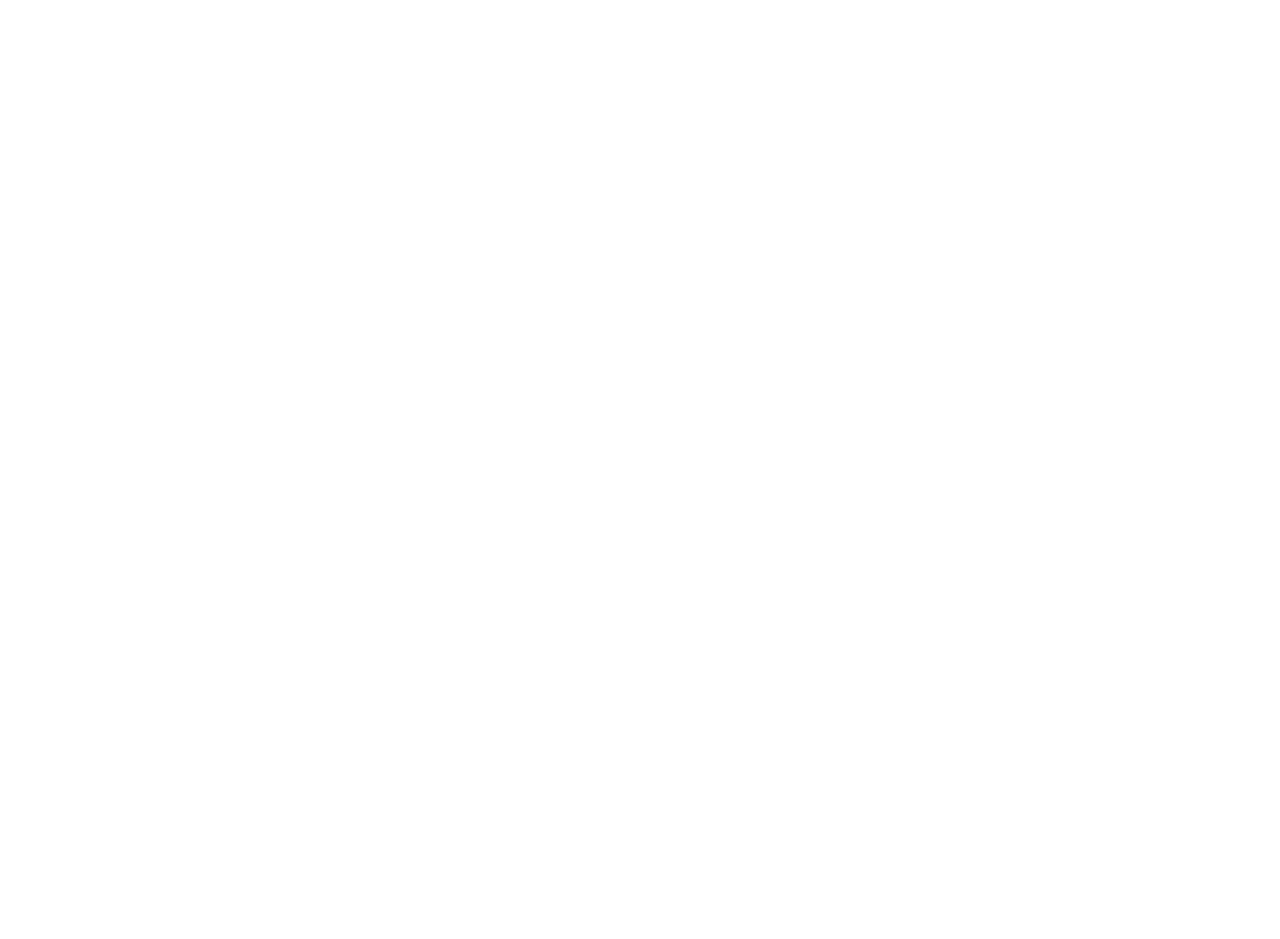
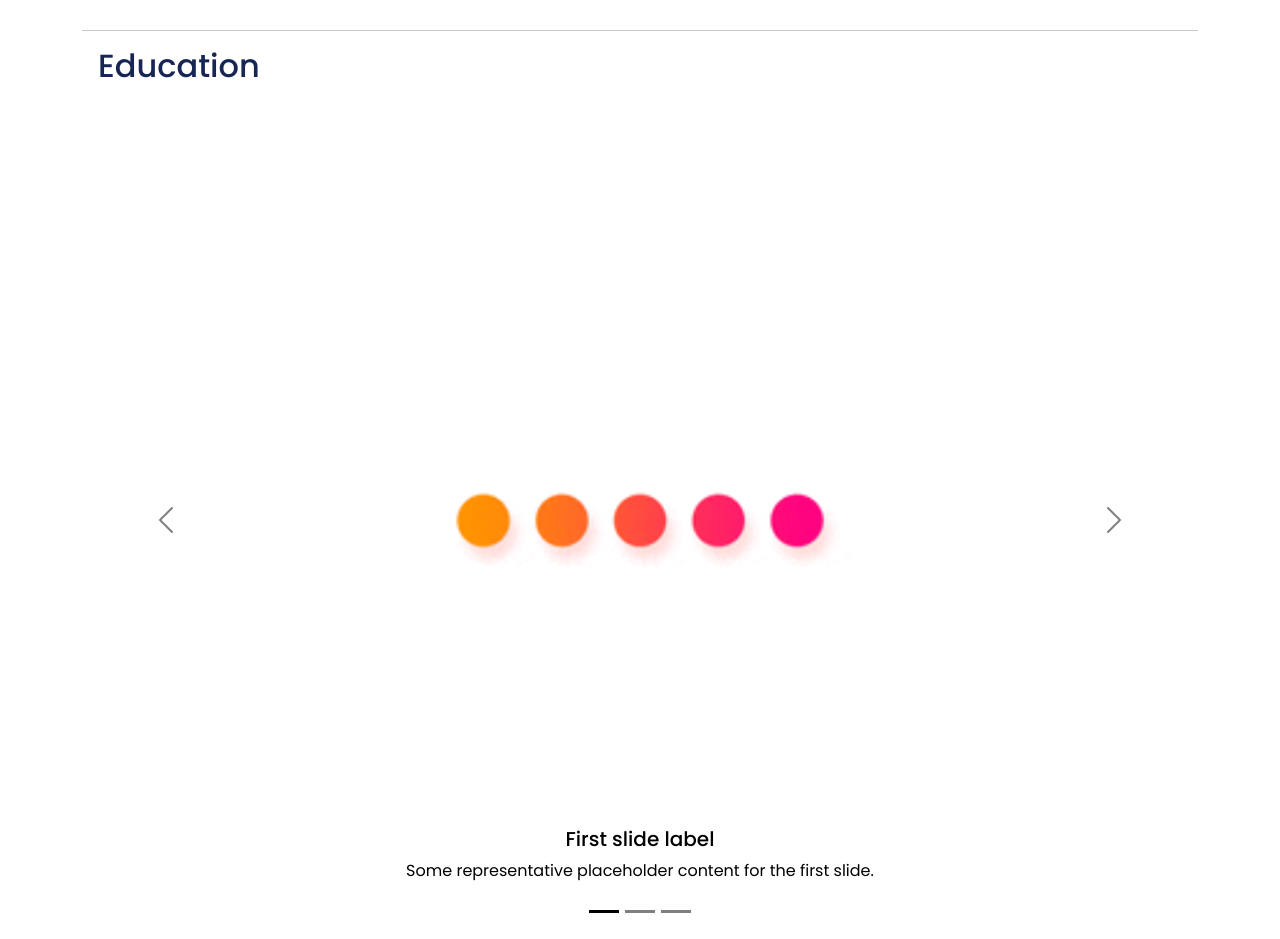
Before and after one commit to amaralBruno27866/the_hall_of_bones, a React (Vite) app in the folder myPortfolio/: page / in a window 1280 px wide. Shown: the part 1171-2110 px from the top of the page. Before the commit the page ends 1169 px from the top, so only its background shows below. Built offline with nearby package versions, Linux system fonts and the light colour scheme.

Commit message:
create: component education was created

```diff
--- a/myPortfolio/src/App.jsx
+++ b/myPortfolio/src/App.jsx
@@ -2,6 +2,7 @@
 import { Navbar } from './frontend/components/navbar';
 import { Home } from './frontend/components/home';
 import { About } from './frontend/components/about';
+import { Education } from './frontend/components/education';
 
 export function App() {
   return (
@@ -9,6 +10,7 @@
       <Navbar />
       <Home />
       <About />
+      <Education />
     </div>
   );
 }
--- /dev/null
+++ b/myPortfolio/src/frontend/components/education.jsx
@@ -0,0 +1,57 @@
+import React from 'react';
+import styles from '../../styles/education.module.css';
+import 'bootstrap/dist/js/bootstrap.bundle.min.js';
+import loading2 from '../../assets/images/loading_2.gif';
+
+export function Education() {
+  return (
+    <section className={styles.education}>
+      <hr />
+      <header>
+        <h1>
+          Education
+        </h1>
+      </header>
+      <div className={styles.carouselContainer}>
+        <div id="carouselExampleDark" className="carousel carousel-dark slide" data-bs-ride="carousel">
+          <div className="carousel-indicators">
+            <button type="button" data-bs-target="#carouselExampleDark" data-bs-slide-to="0" className="active" aria-current="true" aria-label="Slide 1"></button>
+            <button type="button" data-bs-target="#carouselExampleDark" data-bs-slide-to="1" aria-label="Slide 2"></button>
+            <button type="button" data-bs-target="#carouselExampleDark" data-bs-slide-to="2" aria-label="Slide 3"></button>
+          </div>
+          <div className="carousel-inner">
+            <div className="carousel-item active" data-bs-interval="10000">
+              <img src={loading2} className="d-block w-100" alt="First slide" />
+              <div className="carousel-caption d-none d-md-block">
+                <h5>First slide label</h5>
+                <p>Some representative placeholder content for the first slide.</p>
+              </div>
+            </div>
+            <div className="carousel-item" data-bs-interval="2000">
+              <img src={loading2} className="d-block w-100" alt="Second slide" />
+              <div className="carousel-caption d-none d-md-block">
+                <h5>Second slide label</h5>
+                <p>Some representative placeholder content for the second slide.</p>
+              </div>
+            </div>
+            <div className="carousel-item">
+              <img src={loading2} className="d-block w-100" alt="Third slide" />
+              <div className="carousel-caption d-none d-md-block">
+                <h5>Third slide label</h5>
+                <p>Some representative placeholder content for the third slide.</p>
+              </div>
+            </div>
+          </div>
+          <button className="carousel-control-prev" type="button" data-bs-target="#carouselExampleDark" data-bs-slide="prev">
+            <span className="carousel-control-prev-icon" aria-hidden="true"></span>
+            <span className="visually-hidden">Previous</span>
+          </button>
+          <button className="carousel-control-next" type="button" data-bs-target="#carouselExampleDark" data-bs-slide="next">
+            <span className="carousel-control-next-icon" aria-hidden="true"></span>
+            <span className="visually-hidden">Next</span>
+          </button>
+        </div>
+      </div>
+    </section>
+  );
+}
--- /dev/null
+++ b/myPortfolio/src/styles/education.module.css
@@ -0,0 +1,13 @@
+.education {
+  margin-top: 2rem;
+}
+
+.education header {
+  margin-bottom: 1rem;
+  margin-left: 1rem;
+}
+
+.education header h1 {
+  font-size: 2rem;
+  color: var(--text);
+}
```
Also changed, not shown: myPortfolio/src/assets/images/loading_2.gif (added).
